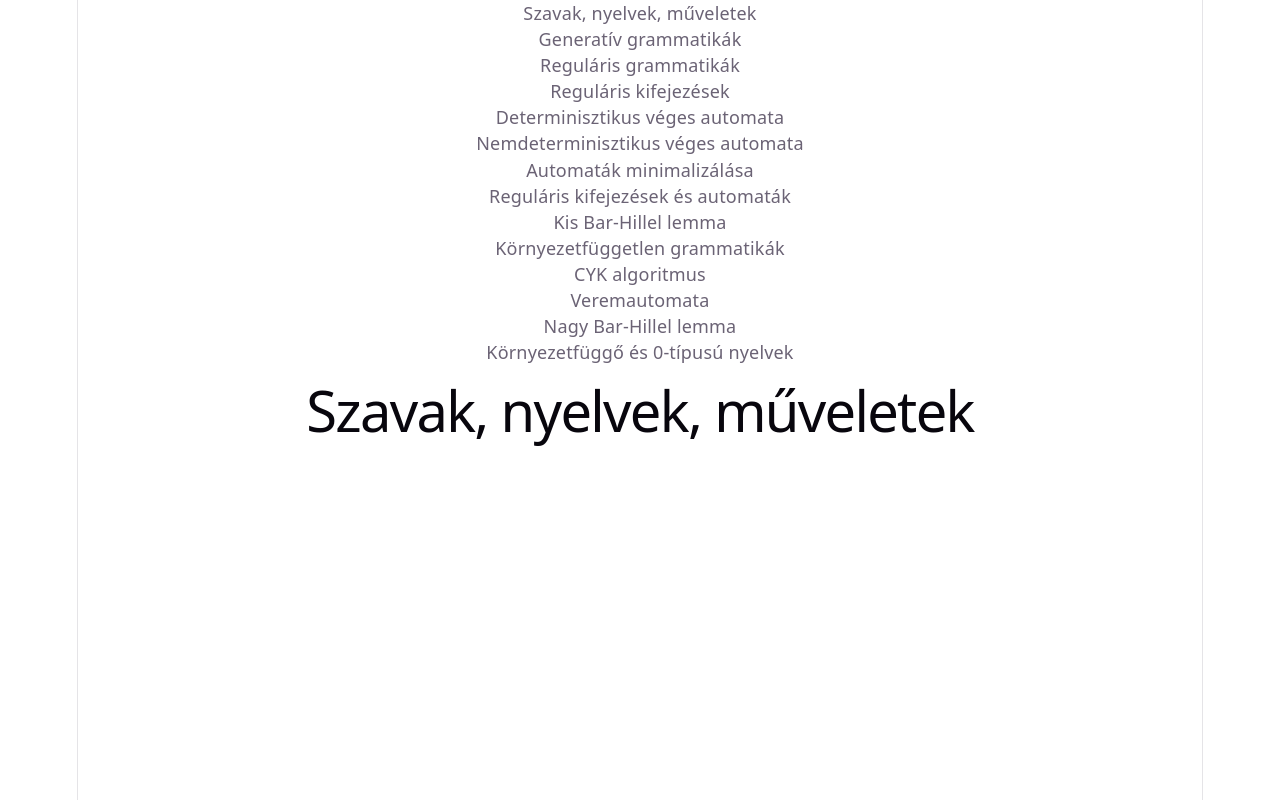
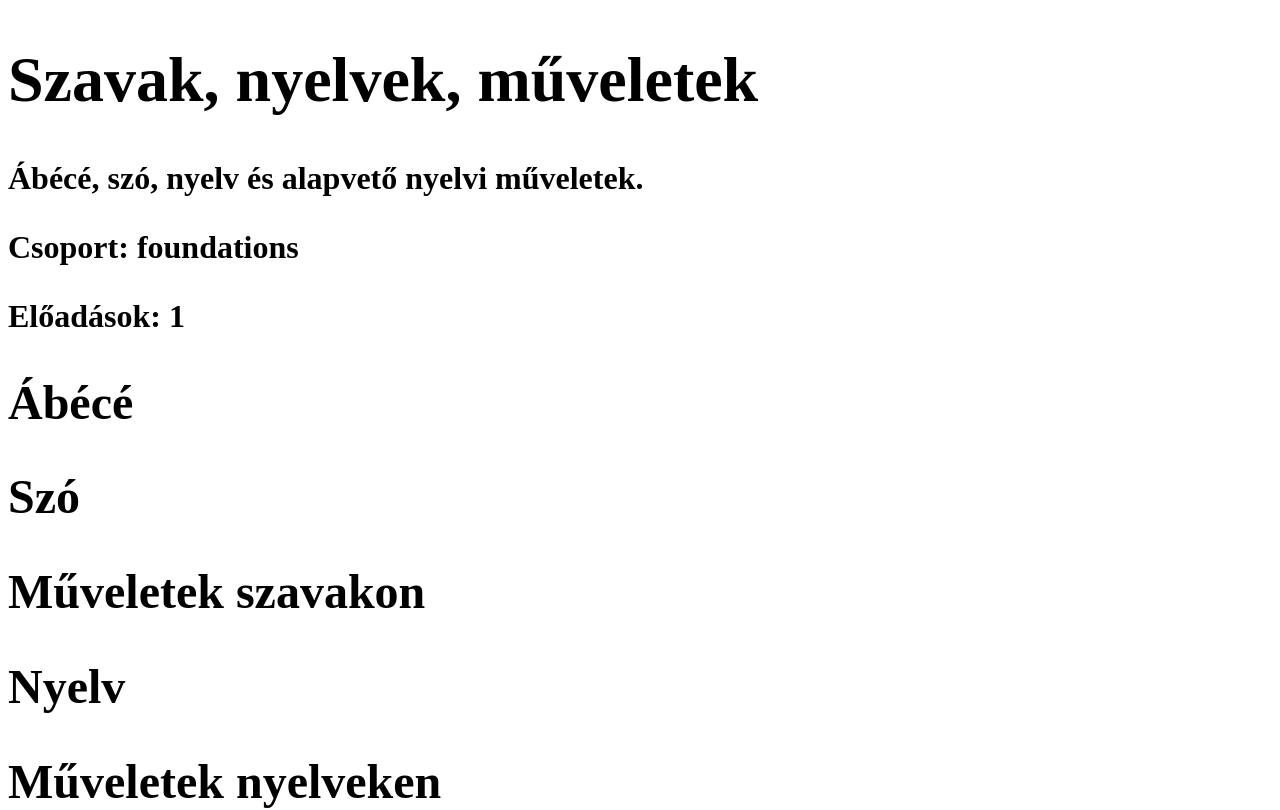
Before and after one commit to SZaboAnna21/thesis, a React (Vite) app in the folder apps/web/: page /topics/alapfogalmak in a window 1280 px wide. Shown: the top 810 px of the page. Built offline with nearby package versions, Linux system fonts and the light colour scheme.

Commit message:
Add router

```diff
--- a/apps/web/package.json
+++ b/apps/web/package.json
@@ -13,7 +13,8 @@
     "@fotoc/automata-core": "workspace:*",
     "@fotoc/content": "workspace:*",
     "react": "^19.2.8",
-    "react-dom": "^19.2.8"
+    "react-dom": "^19.2.8",
+    "react-router-dom": "^7.18.4"
   },
   "devDependencies": {
     "@eslint/js": "^10.0.1",
--- /dev/null
+++ b/apps/web/src/components/Theoryrenderer.tsx
@@ -0,0 +1,28 @@
+import type { ContentBlock } from "@fotoc/content";
+
+type Props = {
+  blocks: ContentBlock[];
+};
+
+function renderBlockasType(block: ContentBlock) {
+  switch (block.type) {
+    case "heading":
+      return <h2>{block.text.hu}</h2>;
+
+    case "paragraph":
+      return <p>{block.text.hu}</p>;
+
+    default:
+      return null;
+  }
+}
+
+export function TheoryRenderer({ blocks }: Props) {
+  return (
+    <>
+      {blocks.map((block, index) => (
+        <div key={index}>{renderBlockasType(block)}</div>
+      ))}
+    </>
+  );
+}
--- a/apps/web/src/main.tsx
+++ b/apps/web/src/main.tsx
@@ -1,10 +1,7 @@
-import { StrictMode } from 'react'
-import { createRoot } from 'react-dom/client'
-import './index.css'
-import App from './App'
+import ReactDOM from "react-dom/client";
+import { RouterProvider } from "react-router-dom";
+import { router } from "./router/WebappRouting";
 
-createRoot(document.getElementById('root')!).render(
-  <StrictMode>
-    <App />
-  </StrictMode>,
-)
+ReactDOM.createRoot(document.getElementById("root")!).render(
+  <RouterProvider router={router} />
+);
--- a/apps/web/src/pages/Homepage.tsx
+++ b/apps/web/src/pages/Homepage.tsx
@@ -1,11 +1,14 @@
 import {topics} from "@fotoc/content"
+import { Link } from "react-router-dom";
 
 export function Homepage(){
     return(
         <div>
             {topics.map((topic) =>(
-                <div key = {topic.meta.id}>{topic.meta.title.hu}</div>
-            ))}
+               <Link key={topic.meta.id} to={`/topics/${topic.meta.id}`}>
+                    {topic.meta.title.hu}
+                    </Link>
+                 ))}
             </div>
     );
 }
--- a/apps/web/src/pages/Topicpages.tsx
+++ b/apps/web/src/pages/Topicpages.tsx
@@ -1,10 +1,23 @@
 import { getTopic } from "@fotoc/content"
+import { useParams } from "react-router-dom"
+import { TheoryRenderer } from "../components/Theoryrenderer";
 
-const topic = getTopic("alapfogalmak")
 export function Topicpages() {
+
+    const {topicID} = useParams();
+    const topic = getTopic(topicID!);
+
+    if (!topic){
+        return(
+            <div>No topic found</div>
+        )
+    }
     return (
-        <h1>
-            {topic?.meta.title.hu}
+        <h1><h1>{topic.meta.title.hu}</h1>
+            <p>{topic.meta.summary.hu}</p>
+            <p>Csoport: {topic.meta.group}</p>
+            <p>Előadások: {topic.meta.lectures.join(", ")}</p>
+            <TheoryRenderer blocks={topic.content} />
         </h1>
     )
 }
--- /dev/null
+++ b/apps/web/src/router/WebappRouting.tsx
@@ -0,0 +1,15 @@
+import { createBrowserRouter } from "react-router-dom";
+import { Homepage } from "../pages/Homepage";
+import { Topicpages } from "../pages/Topicpages";
+
+
+export const router = createBrowserRouter([
+    {
+        path: "/",
+        element: < Homepage />
+    },
+    {
+        path: "/topics/:topicID",
+        element: < Topicpages />
+    }
+]);
```
Also changed, not shown: 1 other file (tests, documents, lock files or other folders).
